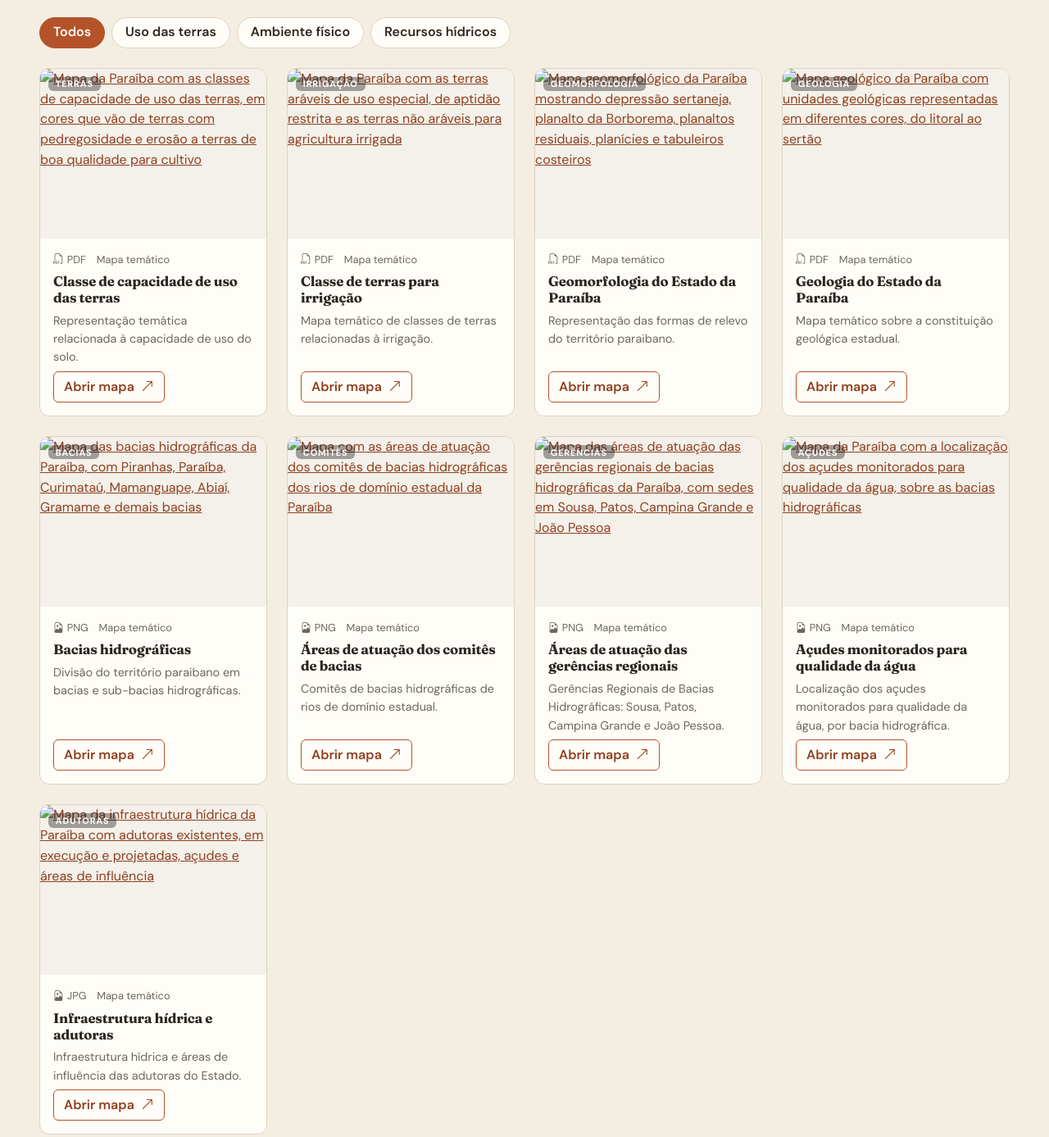
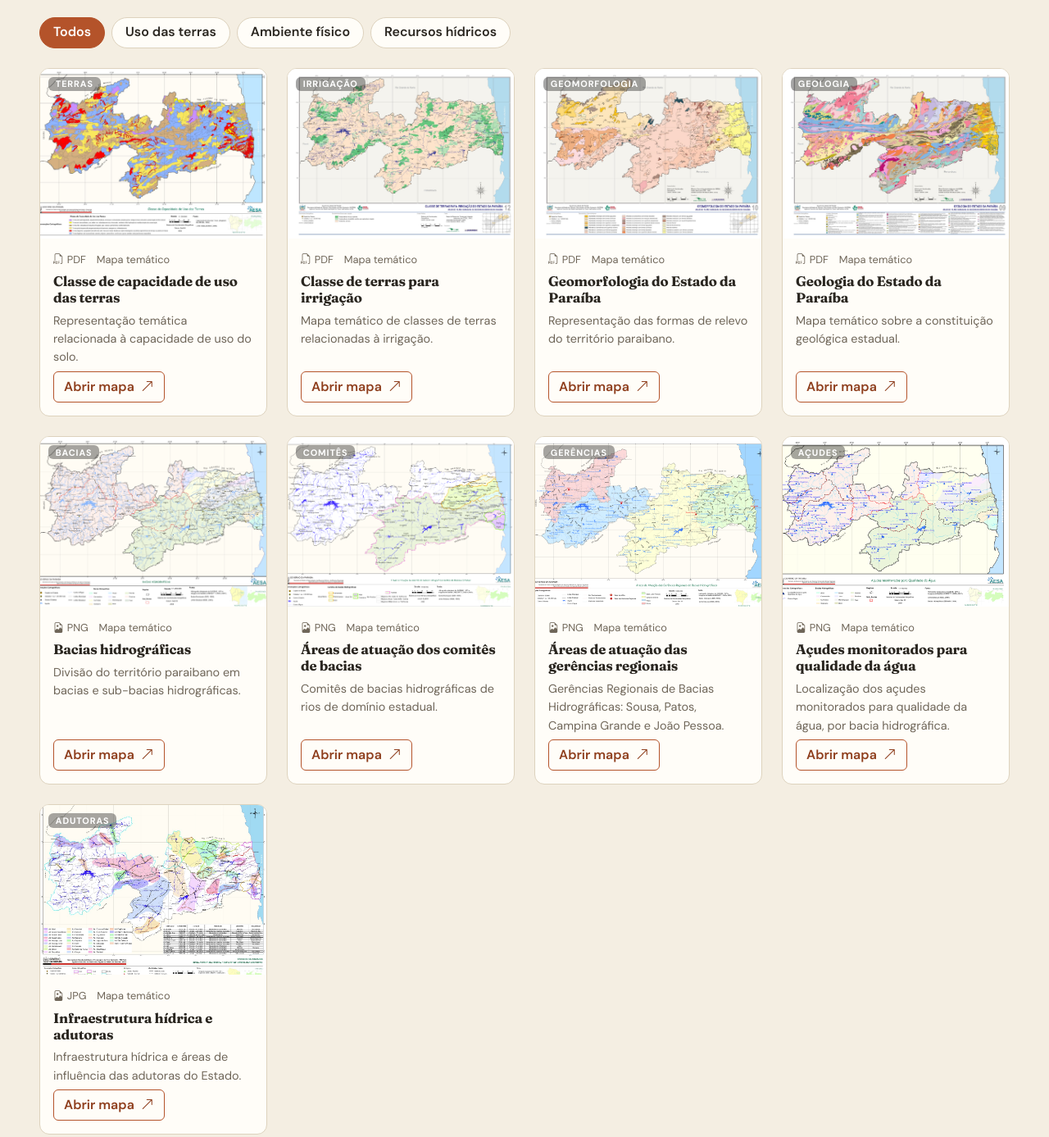
Before and after one commit to miraandasilva/GeoPortal-2.0, a plain HTML site: page galeria.html in a window 1280 px wide. Shown: the part 504-1891 px from the top of the page at 82% size. Drawn offline with nearby package versions, Linux system fonts and the light colour scheme.

Commit message:
Update galeria.html

```diff
--- a/galeria.html
+++ b/galeria.html
@@ -28,68 +28,68 @@
   <div class="filter-pills mb-4" role="group" aria-label="Filtrar mapas"><button class="filter-btn active" data-filter="todos">Todos</button><button class="filter-btn" data-filter="terras">Uso das terras</button><button class="filter-btn" data-filter="ambiente">Ambiente físico</button><button class="filter-btn" data-filter="hidricos">Recursos hídricos</button></div>
   <div class="row g-4" id="galleryGrid">
     <div class="col-sm-6 col-xl-3 gallery-item" data-category="terras" data-title="Classe de capacidade de uso das terras"><article class="map-card"><div class="map-thumb has-img"><span class="map-chip">TERRAS</span><a class="map-thumb-link" href="pdf/Classe_de_Capacidade_de_Uso_das_Terras.pdf" target="_blank" rel="noopener" tabindex="-1" aria-hidden="true"><img
-  src="imagens/classe_capacidade_uso_terras.jpg"
+  src="img/classe_capacidade_uso_terras.jpg"
   alt="Mapa da Paraíba com as classes de capacidade de uso das terras, em cores que vão de terras com pedregosidade e erosão a terras de boa qualidade para cultivo"
   width="2480"
   height="1754"
   loading="lazy"
   title="Classe de Capacidade de Uso das Terras — Escala 1:1.200.000 — Fonte: AESA / ATECEL (2002)"></a></div><div class="map-card-body"><div class="map-card-meta"><span><i class="bi bi-filetype-pdf me-1"></i>PDF</span><span>Mapa temático</span></div><h3>Classe de capacidade de uso das terras</h3><p>Representação temática relacionada à capacidade de uso do solo.</p><a class="btn btn-card" href="pdf/Classe_de_Capacidade_de_Uso_das_Terras.pdf" target="_blank" rel="noopener">Abrir mapa <i class="bi bi-arrow-up-right ms-1"></i></a></div></article></div>
     <div class="col-sm-6 col-xl-3 gallery-item" data-category="terras" data-title="Classe de terras para irrigação"><article class="map-card"><div class="map-thumb has-img"><span class="map-chip">IRRIGAÇÃO</span><a class="map-thumb-link" href="pdf/Classe_de_Terras_para_Irrigacao.pdf" target="_blank" rel="noopener" tabindex="-1" aria-hidden="true"><img
-  src="imagens/classe_terras_irrigacao.jpg"
+  src="img/classe_terras_irrigacao.jpg"
   alt="Mapa da Paraíba com as terras aráveis de uso especial, de aptidão restrita e as terras não aráveis para agricultura irrigada"
   width="2363"
   height="1772"
   loading="lazy"
   title="Classe de Terras para Irrigação — Escala 1:1.200.000 — Fonte: Atlas do Plano Estadual de Recursos Hídricos da Paraíba / AESA"></a></div><div class="map-card-body"><div class="map-card-meta"><span><i class="bi bi-filetype-pdf me-1"></i>PDF</span><span>Mapa temático</span></div><h3>Classe de terras para irrigação</h3><p>Mapa temático de classes de terras relacionadas à irrigação.</p><a class="btn btn-card" href="pdf/Classe_de_Terras_para_Irrigacao.pdf" target="_blank" rel="noopener">Abrir mapa <i class="bi bi-arrow-up-right ms-1"></i></a></div></article></div>
     <div class="col-sm-6 col-xl-3 gallery-item" data-category="ambiente" data-title="Geomorfologia do Estado da Paraíba"><article class="map-card"><div class="map-thumb has-img"><span class="map-chip">GEOMORFOLOGIA</span><a class="map-thumb-link" href="pdf/Geomorfologia_do_Estado_da_Paraiba.pdf" target="_blank" rel="noopener" tabindex="-1" aria-hidden="true"><img
-  src="imagens/geomorfologia_paraiba.jpg"
+  src="img/geomorfologia_paraiba.jpg"
   alt="Mapa geomorfológico da Paraíba mostrando depressão sertaneja, planalto da Borborema, planaltos residuais, planícies e tabuleiros costeiros"
   width="2363"
   height="1772"
   loading="lazy"
   title="Geomorfologia do Estado da Paraíba — Escala 1:1.200.000 — Fonte: Atlas do Plano Estadual de Recursos Hídricos da Paraíba / AESA"></a></div><div class="map-card-body"><div class="map-card-meta"><span><i class="bi bi-filetype-pdf me-1"></i>PDF</span><span>Mapa temático</span></div><h3>Geomorfologia do Estado da Paraíba</h3><p>Representação das formas de relevo do território paraibano.</p><a class="btn btn-card" href="pdf/Geomorfologia_do_Estado_da_Paraiba.pdf" target="_blank" rel="noopener">Abrir mapa <i class="bi bi-arrow-up-right ms-1"></i></a></div></article></div>
     <div class="col-sm-6 col-xl-3 gallery-item" data-category="ambiente" data-title="Geologia do Estado da Paraíba"><article class="map-card"><div class="map-thumb has-img"><span class="map-chip">GEOLOGIA</span><a class="map-thumb-link" href="pdf/Geologia_do_Estado_da_Paraiba.pdf" target="_blank" rel="noopener" tabindex="-1" aria-hidden="true"><img
-  src="imagens/geologia_paraiba.jpg"
+  src="img/geologia_paraiba.jpg"
   alt="Mapa geológico da Paraíba com unidades geológicas representadas em diferentes cores, do litoral ao sertão"
   width="2363"
   height="1772"
   loading="lazy"
   title="Geologia do Estado da Paraíba — Escala 1:1.200.000 — Fonte: Atlas do Plano Estadual de Recursos Hídricos da Paraíba / AESA"></a></div><div class="map-card-body"><div class="map-card-meta"><span><i class="bi bi-filetype-pdf me-1"></i>PDF</span><span>Mapa temático</span></div><h3>Geologia do Estado da Paraíba</h3><p>Mapa temático sobre a constituição geológica estadual.</p><a class="btn btn-card" href="pdf/Geologia_do_Estado_da_Paraiba.pdf" target="_blank" rel="noopener">Abrir mapa <i class="bi bi-arrow-up-right ms-1"></i></a></div></article></div>
-    <div class="col-sm-6 col-xl-3 gallery-item" data-category="hidricos" data-title="Bacias hidrográficas"><article class="map-card"><div class="map-thumb has-img"><span class="map-chip">BACIAS</span><a class="map-thumb-link" href="imagens/bacias_hidrograficas.png" target="_blank" rel="noopener" tabindex="-1" aria-hidden="true"><img
-  src="imagens/bacias_hidrograficas.png"
+    <div class="col-sm-6 col-xl-3 gallery-item" data-category="hidricos" data-title="Bacias hidrográficas"><article class="map-card"><div class="map-thumb has-img"><span class="map-chip">BACIAS</span><a class="map-thumb-link" href="img/bacias_hidrograficas.png" target="_blank" rel="noopener" tabindex="-1" aria-hidden="true"><img
+  src="img/bacias_hidrograficas.png"
   alt="Mapa das bacias hidrográficas da Paraíba, com Piranhas, Paraíba, Curimataú, Mamanguape, Abiaí, Gramame e demais bacias"
   width="1268"
   height="863"
   loading="lazy"
-  title="Bacias Hidrográficas — Escala 1:1.200.000 — Fonte: AESA (2009)"></a></div><div class="map-card-body"><div class="map-card-meta"><span><i class="bi bi-file-earmark-image me-1"></i>PNG</span><span>Mapa temático</span></div><h3>Bacias hidrográficas</h3><p>Divisão do território paraibano em bacias e sub-bacias hidrográficas.</p><a class="btn btn-card" href="imagens/bacias_hidrograficas.png" target="_blank" rel="noopener">Abrir mapa <i class="bi bi-arrow-up-right ms-1"></i></a></div></article></div>
-    <div class="col-sm-6 col-xl-3 gallery-item" data-category="hidricos" data-title="Áreas de atuação dos comitês de bacias"><article class="map-card"><div class="map-thumb has-img"><span class="map-chip">COMITÊS</span><a class="map-thumb-link" href="imagens/areas_comites.png" target="_blank" rel="noopener" tabindex="-1" aria-hidden="true"><img
-  src="imagens/areas_comites.png"
+  title="Bacias Hidrográficas — Escala 1:1.200.000 — Fonte: AESA (2009)"></a></div><div class="map-card-body"><div class="map-card-meta"><span><i class="bi bi-file-earmark-image me-1"></i>PNG</span><span>Mapa temático</span></div><h3>Bacias hidrográficas</h3><p>Divisão do território paraibano em bacias e sub-bacias hidrográficas.</p><a class="btn btn-card" href="img/bacias_hidrograficas.png" target="_blank" rel="noopener">Abrir mapa <i class="bi bi-arrow-up-right ms-1"></i></a></div></article></div>
+    <div class="col-sm-6 col-xl-3 gallery-item" data-category="hidricos" data-title="Áreas de atuação dos comitês de bacias"><article class="map-card"><div class="map-thumb has-img"><span class="map-chip">COMITÊS</span><a class="map-thumb-link" href="img/areas_comites.png" target="_blank" rel="noopener" tabindex="-1" aria-hidden="true"><img
+  src="img/areas_comites.png"
   alt="Mapa com as áreas de atuação dos comitês de bacias hidrográficas dos rios de domínio estadual da Paraíba"
   width="1270"
   height="869"
   loading="lazy"
-  title="Áreas de Atuação de Comitês de Bacias Hidrográficas de Rios de Domínio Estadual — Escala 1:600.000 — Fonte: AESA (2009)"></a></div><div class="map-card-body"><div class="map-card-meta"><span><i class="bi bi-file-earmark-image me-1"></i>PNG</span><span>Mapa temático</span></div><h3>Áreas de atuação dos comitês de bacias</h3><p>Comitês de bacias hidrográficas de rios de domínio estadual.</p><a class="btn btn-card" href="imagens/areas_comites.png" target="_blank" rel="noopener">Abrir mapa <i class="bi bi-arrow-up-right ms-1"></i></a></div></article></div>
-    <div class="col-sm-6 col-xl-3 gallery-item" data-category="hidricos" data-title="Áreas de atuação das gerências regionais"><article class="map-card"><div class="map-thumb has-img"><span class="map-chip">GERÊNCIAS</span><a class="map-thumb-link" href="imagens/areas_atuacao.png" target="_blank" rel="noopener" tabindex="-1" aria-hidden="true"><img
-  src="imagens/areas_atuacao.png"
+  title="Áreas de Atuação de Comitês de Bacias Hidrográficas de Rios de Domínio Estadual — Escala 1:600.000 — Fonte: AESA (2009)"></a></div><div class="map-card-body"><div class="map-card-meta"><span><i class="bi bi-file-earmark-image me-1"></i>PNG</span><span>Mapa temático</span></div><h3>Áreas de atuação dos comitês de bacias</h3><p>Comitês de bacias hidrográficas de rios de domínio estadual.</p><a class="btn btn-card" href="img/areas_comites.png" target="_blank" rel="noopener">Abrir mapa <i class="bi bi-arrow-up-right ms-1"></i></a></div></article></div>
+    <div class="col-sm-6 col-xl-3 gallery-item" data-category="hidricos" data-title="Áreas de atuação das gerências regionais"><article class="map-card"><div class="map-thumb has-img"><span class="map-chip">GERÊNCIAS</span><a class="map-thumb-link" href="img/areas_atuacao.png" target="_blank" rel="noopener" tabindex="-1" aria-hidden="true"><img
+  src="img/areas_atuacao.png"
   alt="Mapa das áreas de atuação das gerências regionais de bacias hidrográficas da Paraíba, com sedes em Sousa, Patos, Campina Grande e João Pessoa"
   width="1056"
   height="722"
   loading="lazy"
-  title="Áreas de Atuação das Gerências Regionais de Bacias Hidrográficas — Escala 1:600.000 — Fonte: AESA (2009)"></a></div><div class="map-card-body"><div class="map-card-meta"><span><i class="bi bi-file-earmark-image me-1"></i>PNG</span><span>Mapa temático</span></div><h3>Áreas de atuação das gerências regionais</h3><p>Gerências Regionais de Bacias Hidrográficas: Sousa, Patos, Campina Grande e João Pessoa.</p><a class="btn btn-card" href="imagens/areas_atuacao.png" target="_blank" rel="noopener">Abrir mapa <i class="bi bi-arrow-up-right ms-1"></i></a></div></article></div>
-    <div class="col-sm-6 col-xl-3 gallery-item" data-category="hidricos" data-title="Açudes monitorados para qualidade da água"><article class="map-card"><div class="map-thumb has-img"><span class="map-chip">AÇUDES</span><a class="map-thumb-link" href="imagens/acudes_monitorados.png" target="_blank" rel="noopener" tabindex="-1" aria-hidden="true"><img
-  src="imagens/acudes_monitorados.png"
+  title="Áreas de Atuação das Gerências Regionais de Bacias Hidrográficas — Escala 1:600.000 — Fonte: AESA (2009)"></a></div><div class="map-card-body"><div class="map-card-meta"><span><i class="bi bi-file-earmark-image me-1"></i>PNG</span><span>Mapa temático</span></div><h3>Áreas de atuação das gerências regionais</h3><p>Gerências Regionais de Bacias Hidrográficas: Sousa, Patos, Campina Grande e João Pessoa.</p><a class="btn btn-card" href="img/areas_atuacao.png" target="_blank" rel="noopener">Abrir mapa <i class="bi bi-arrow-up-right ms-1"></i></a></div></article></div>
+    <div class="col-sm-6 col-xl-3 gallery-item" data-category="hidricos" data-title="Açudes monitorados para qualidade da água"><article class="map-card"><div class="map-thumb has-img"><span class="map-chip">AÇUDES</span><a class="map-thumb-link" href="img/acudes_monitorados.png" target="_blank" rel="noopener" tabindex="-1" aria-hidden="true"><img
+  src="img/acudes_monitorados.png"
   alt="Mapa da Paraíba com a localização dos açudes monitorados para qualidade da água, sobre as bacias hidrográficas"
   width="1070"
   height="737"
   loading="lazy"
-  title="Açudes Monitorados para Qualidade da Água — Escala 1:1.700.000 — Fonte: AESA (2009)"></a></div><div class="map-card-body"><div class="map-card-meta"><span><i class="bi bi-file-earmark-image me-1"></i>PNG</span><span>Mapa temático</span></div><h3>Açudes monitorados para qualidade da água</h3><p>Localização dos açudes monitorados para qualidade da água, por bacia hidrográfica.</p><a class="btn btn-card" href="imagens/acudes_monitorados.png" target="_blank" rel="noopener">Abrir mapa <i class="bi bi-arrow-up-right ms-1"></i></a></div></article></div>
-    <div class="col-sm-6 col-xl-3 gallery-item" data-category="hidricos" data-title="Infraestrutura hídrica e adutoras"><article class="map-card"><div class="map-thumb has-img"><span class="map-chip">ADUTORAS</span><a class="map-thumb-link" href="imagens/area_adutoras.jpg" target="_blank" rel="noopener" tabindex="-1" aria-hidden="true"><img
-  src="imagens/area_adutoras.jpg"
+  title="Açudes Monitorados para Qualidade da Água — Escala 1:1.700.000 — Fonte: AESA (2009)"></a></div><div class="map-card-body"><div class="map-card-meta"><span><i class="bi bi-file-earmark-image me-1"></i>PNG</span><span>Mapa temático</span></div><h3>Açudes monitorados para qualidade da água</h3><p>Localização dos açudes monitorados para qualidade da água, por bacia hidrográfica.</p><a class="btn btn-card" href="img/acudes_monitorados.png" target="_blank" rel="noopener">Abrir mapa <i class="bi bi-arrow-up-right ms-1"></i></a></div></article></div>
+    <div class="col-sm-6 col-xl-3 gallery-item" data-category="hidricos" data-title="Infraestrutura hídrica e adutoras"><article class="map-card"><div class="map-thumb has-img"><span class="map-chip">ADUTORAS</span><a class="map-thumb-link" href="img/area_adutoras.jpg" target="_blank" rel="noopener" tabindex="-1" aria-hidden="true"><img
+  src="img/area_adutoras.jpg"
   alt="Mapa da infraestrutura hídrica da Paraíba com adutoras existentes, em execução e projetadas, açudes e áreas de influência"
   width="1067"
   height="899"
   loading="lazy"
-  title="Infraestrutura Hídrica e Área de Influência das Adutoras — Fonte: AESA (2007)"></a></div><div class="map-card-body"><div class="map-card-meta"><span><i class="bi bi-file-earmark-image me-1"></i>JPG</span><span>Mapa temático</span></div><h3>Infraestrutura hídrica e adutoras</h3><p>Infraestrutura hídrica e áreas de influência das adutoras do Estado.</p><a class="btn btn-card" href="imagens/area_adutoras.jpg" target="_blank" rel="noopener">Abrir mapa <i class="bi bi-arrow-up-right ms-1"></i></a></div></article></div>
+  title="Infraestrutura Hídrica e Área de Influência das Adutoras — Fonte: AESA (2007)"></a></div><div class="map-card-body"><div class="map-card-meta"><span><i class="bi bi-file-earmark-image me-1"></i>JPG</span><span>Mapa temático</span></div><h3>Infraestrutura hídrica e adutoras</h3><p>Infraestrutura hídrica e áreas de influência das adutoras do Estado.</p><a class="btn btn-card" href="img/area_adutoras.jpg" target="_blank" rel="noopener">Abrir mapa <i class="bi bi-arrow-up-right ms-1"></i></a></div></article></div>
   </div>
   <div id="emptyGallery" class="empty-state d-none"><i class="bi bi-search"></i><h3>Nenhum mapa encontrado</h3><p>Tente outro termo ou categoria.</p></div>
   <div class="download-callout mt-5"><div class="callout-icon"><i class="bi bi-cloud-arrow-down"></i></div><div><h3>Precisa dos dados para trabalhar no SIG?</h3><p>Acesse a área de downloads para consultar os arquivos geográficos disponíveis.</p></div><a class="btn btn-accent ms-lg-auto" href="downloads.html">Ir para downloads <i class="bi bi-arrow-right ms-1"></i></a></div>
```
